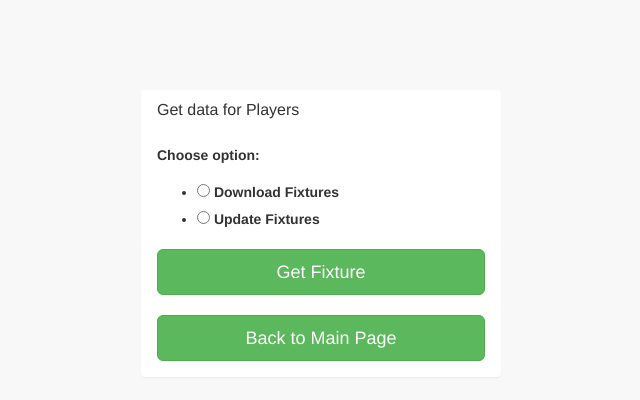
After one commit to MarcinDylong/FPL, a Django app: page /get_fixture/ in a window 1280 px wide. The commit adds this page. Shown: the top 400 px of the page, without its empty margins (319-959 px from the left). Run offline with Django 3.2, Linux system fonts and the light colour scheme; the visitor is signed in with stand-in values (Sample User, id 1); style sheets or scripts are compiled from the project's sources; some libraries are stand-ins or nearby versions.

Commit message:
View for download and update fixture

```diff
--- a/fantasy_pl/forms.py
+++ b/fantasy_pl/forms.py
@@ -22,6 +22,15 @@ class GetDataForm(forms.Form):
     all = forms.BooleanField(label='Get all', required=False,
                              widget=forms.CheckboxInput(
                                       attrs={'class': 'form-control'}))
+
+
+CHOICES = [(0, 'Download Fixtures'), (1, 'Update Fixtures')]
+
+class GetFixtureForm(forms.Form):
+    choice = forms.ChoiceField(widget=forms.RadioSelect(
+                                    attrs={'class': 'custom-radio-list'}),
+                               label='Choose option',
+                               choices=CHOICES)
 
 
 class CreateUserForm(forms.Form):
--- a/fantasy_pl/models.py
+++ b/fantasy_pl/models.py
@@ -204,7 +204,7 @@ class Games(models.Model):
 
 class Fixtures(models.Model):
     id = models.IntegerField(primary_key=True)
-    event = models.IntegerField()
+    event = models.IntegerField(null=True)
     finished = models.BooleanField()
     kickoff_time = models.DateTimeField(null=True)
     team_h = models.ForeignKey(Team, null=True, on_delete=models.CASCADE,
@@ -217,4 +217,4 @@ class Fixtures(models.Model):
     team_a_difficulty = models.IntegerField()
 
     def __str__(self):
-        return f'{self.team_h} - {self.team_h}, {self.kickoff_time}'
+        return f'{self.team_h} - {self.team_a}, {self.kickoff_time}'
--- a/fantasy_pl/templates/components/event.html
+++ b/fantasy_pl/templates/components/event.html
@@ -13,7 +13,7 @@
                 <div class="panel-body">
                         {% if error %}
                             <div class="alert alert-danger" align="center">
-                                Check: {{ error }}
+                                Error occured: {{ error }}
                             </div>
                             <div>
                                 <a href="/"><button type='button' class="btn btn-info" align="'center">Back to Main Page</button></a>
--- /dev/null
+++ b/fantasy_pl/templates/components/get_fixture.html
@@ -0,0 +1,46 @@
+{% extends "layout/base.html" %}
+
+
+{% block basecontent %}
+
+<div class="container">
+    <div class="row">
+        <div class="col-md-4 col-md-offset-4">
+            <div class="login-panel panel panel-fiolet">
+                <div class="panel-heading">
+                    <h3 class="panel-title">Get data for Players</h3>
+                </div>
+                <div class="panel-body">
+                        {% if unsuccessful %}
+                            <div class="alert alert-danger" align="center">
+                                {{ info }}
+                            </div>
+                        {% elif successful %}
+                            <div class="alert alert-success" align="center">
+                                {{ info }}
+                            </div>
+                        {% endif %}
+                        <form role="form" action="#" method="post">
+                            <fieldset>
+                                <div class="form-group">
+                                    {% csrf_token %}
+                                    {{ form.as_p }}
+                                </div>
+                                <input class="btn btn-lg btn-success btn-block" type="submit" value="Get Fixture">
+                            </fieldset>
+                        </form>
+                        <br>
+                        <div>
+                            <a href="/">
+                                <button type='button' class="btn btn-lg btn-success btn-block">
+                                    Back to Main Page
+                                </button>
+                            </a>
+                        </div>
+                </div>
+            </div>
+        </div>
+    </div>
+</div>
+
+{% endblock basecontent %}
--- a/fantasy_pl/templates/dashboard/base.html
+++ b/fantasy_pl/templates/dashboard/base.html
@@ -119,7 +119,7 @@
                             <a href="{% url 'fpl:standings' %}" class="bialy"><i class="fa fa-list fa-fw"></i>Standings</a>
                         </li>
                         <li>
-                            <a href="{% url 'fpl:blank' %}" class="bialy"><i class="fa fa-calendar fa-fw"></i>Fixture</a>
+                            <a href="{% url 'fpl:fixture' %}" class="bialy"><i class="fa fa-calendar fa-fw"></i>Fixture</a>
                         </li>
                         <li>
                             <a href="#" class="bialy">
@@ -163,6 +163,9 @@
                                 <li class="rozowy">
                                     <a href="{% url 'fpl:get_players_history'%}" class="bialy-nap">Get players history</a>
                                 </li>
+                                <li class="rozowy">
+                                    <a href="{% url 'fpl:get_fixture' %}" class="bialy-nap">Get Fixtures</a>
+                                </li>
                             </ul>
                             <!-- /.nav-second-level -->
                         </li>
--- a/fantasy_pl/urls.py
+++ b/fantasy_pl/urls.py
@@ -4,11 +4,11 @@ from .views.views_main import IndexView, LoginView, BlankView, LogoutView, \
      CreateUserView, ChangetPasswordView, SendMessageView, MessageReceivedView, \
      MessageSentView
 from .views.views_display import TeamView, StandingsView, PlayerView, \
-     PositionsView, StatsView, SearchView
+    PositionsView, StatsView, SearchView, FixtureView
 from .views.views_api import ApiTeamsView, ApiTeamsListView, ApiPlayersListView, \
      ApiPlayersView, ApiUserTeamListView, ApiUserTeamView
 from .views.views_data import PopulateTablesView, UpdateTablesView, \
-     DownloadDataView, GetPlayersHistoryView
+    DownloadDataView, GetPlayersHistoryView, GetFixtureView
 from .views.views_userteam import UserTeamView
 
 app_name = 'fantasy_pl'
@@ -34,9 +34,11 @@ urlpatterns = [
     path('update_tables/', UpdateTablesView.as_view(), name="update_tables"),
     path('get_players_history/', GetPlayersHistoryView.as_view(),
          name="get_players_history"),
+    path('get_fixture/', GetFixtureView.as_view(), name="get_fixture"),
     ##  Display data
     path('team/<int:id>/<str:sort>', TeamView.as_view(), name='team'),
     path('standings/', StandingsView.as_view(), name='standings'),
+    path('fixture/', FixtureView.as_view(), name='fixture'),
     path('player/<int:id>/', PlayerView.as_view(), name='player'),
     path('positions/<str:pos>/<str:sort>', PositionsView.as_view(),
          name='positions'),
--- a/fantasy_pl/views/views_data.py
+++ b/fantasy_pl/views/views_data.py
@@ -2,10 +2,11 @@ from django.contrib.auth.mixins import PermissionRequiredMixin
 from django.shortcuts import render
 from django.views import View
 
-from fantasy_pl.forms import GetDataForm
+from fantasy_pl.forms import GetDataForm, GetFixtureForm
 from fantasy_pl.views.getters import read_json, get_individual_player_data, \
     populate_teams, populate_players, update_players, populate_positions, \
-    update_teams, get_player_data, get_player_fixture, download_json
+    update_teams, get_player_data, get_player_fixture, download_json, \
+    get_fixtures_for_season, populate_fixture, update_fixture
 from fantasy_pl.models import Player
 
 
@@ -62,7 +63,8 @@ class UpdateTablesView(PermissionRequiredMixin, View):
             ctx = {'event': 'Error occured', 'error': format(e)}
             return render(request, "components/event.html", ctx)
 
-        ctx = {'event':'Success!', 'info':'Tables database has been updated.'}
+        ctx = {'event': 'Success!',
+               'info': 'Tables database has been updated.'}
         return render(request, "components/event.html", ctx)
 
 
@@ -92,8 +94,9 @@ class GetPlayersHistoryView(PermissionRequiredMixin, View):
                            'form': GetDataForm()}
                     return render(request, "components/get_data.html", ctx)
                 except Exception as e:
-                    ctx = {'unsuccessful': True, 'info': 'Error occured',
-                           'error': format(e), 'title': "Get data",
+                    ctx = {'unsuccessful': True,
+                           'error': format(e),
+                           'title': "Get data",
                            'form': GetDataForm()}
                     return render(request, "components/event.html", ctx)
             elif team:
@@ -107,7 +110,6 @@ class GetPlayersHistoryView(PermissionRequiredMixin, View):
                         get_player_fixture(game)
                     except Exception as e:
                         ctx = {'unsuccessful': True,
-                               'info': 'Error occured',
                                'error': format(e),
                                'title': "Get data",
                                'form': GetDataForm()}
@@ -129,7 +131,6 @@ class GetPlayersHistoryView(PermissionRequiredMixin, View):
                         get_player_fixture(game)
                     except Exception as e:
                         ctx = {'unsuccessful': True,
-                               'info': 'Error occured',
                                'error': format(e),
                                'title': "Get data",
                                'form': GetDataForm()}
@@ -143,3 +144,49 @@ class GetPlayersHistoryView(PermissionRequiredMixin, View):
             else:
                 ctx = {'title': "Get data", 'form': GetDataForm()}
                 return render(request, 'components/get_data.html', ctx)
+
+
+class GetFixtureView(PermissionRequiredMixin, View):
+    permission_required = 'fantasy_pl.add_fixture'
+
+    def get(self, request):
+        ctx = {'title': 'Get fixtures', 'form': GetFixtureForm()}
+        return render(request, 'components/get_fixture.html', ctx)
+
+    def post(self, request):
+        form = GetFixtureForm(request.POST)
+        if form.is_valid():
+            choice = int(form.cleaned_data['choice'])
+            if choice == 0:
+                try:
+                    fixture = get_fixtures_for_season()
+                    populate_fixture(fixture)
+                    ctx = {'successful': True,
+                           'info': 'Fixture downloaded',
+                           'title': 'Get Fixture',
+                           'form': GetFixtureForm()}
+                    return render(request, 'components/get_fixture.html',ctx)
+                except Exception as e:
+                    ctx = {'unsuccessful': True,
+                           'error': format(e),
+                           'title': "Get Fixture",
+                           'form': GetFixtureForm()}
+                    return render(request, "components/event.html", ctx)
+            elif choice == 1:
+                try:
+                    fixture = get_fixtures_for_season()
+                    update_fixture(fixture)
+                    ctx = {'successful': True,
+                           'info': 'Fixture updated',
+                           'title': 'Get Fixture',
+                           'form': GetFixtureForm()}
+                    return render(request, 'components/get_fixture.html', ctx)
+                except Exception as e:
+                    ctx = {'unsuccessful': True,
+                           'error': format(e),
+                           'title': "Get Fixture",
+                           'form': GetFixtureForm()}
+                    return render(request, "components/event.html", ctx)
+            else:
+                ctx = {'title': "Get fixture", 'form': GetFixtureForm()}
+                return render(request, 'components/get_fixture.html', ctx)
```
Also changed, not shown: fantasy_pl/templates/components/fixture.html (added, +93 -0 lines), fantasy_pl/views/getters.py (+31 -14 lines), fantasy_pl/views/views_display.py (+8 -0 lines).
